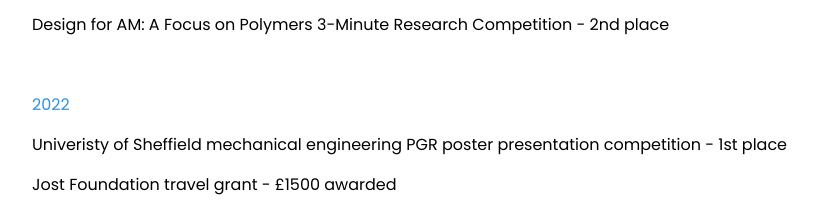
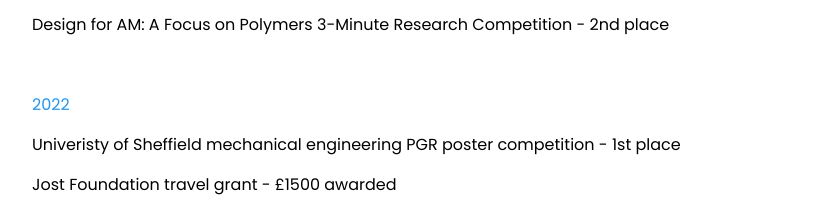
Before and after one commit to KieranNar/portfolio, a plain HTML site: page index.html in a window 1280 px wide. Shown: the part 3340-3563 px from the top of the page, without its empty margins (353-1171 px from the left). Drawn offline with nearby package versions, Linux system fonts and the light colour scheme.

Commit message:
Update index.html

```diff
--- a/index.html
+++ b/index.html
@@ -190,7 +190,7 @@
         <p>Design for AM: A Focus on Polymers 3-Minute Research Competition - 2nd place</p>
         <br>
         <p  class="w3-text-blue">2022</p>
-        <p>Univeristy of Sheffield mechanical engineering PGR poster presentation competition - 1st place</p>
+        <p>Univeristy of Sheffield mechanical engineering PGR poster competition - 1st place</p>
         <p>Jost Foundation travel grant - £1500 awarded</p>
       </div>
 
```
